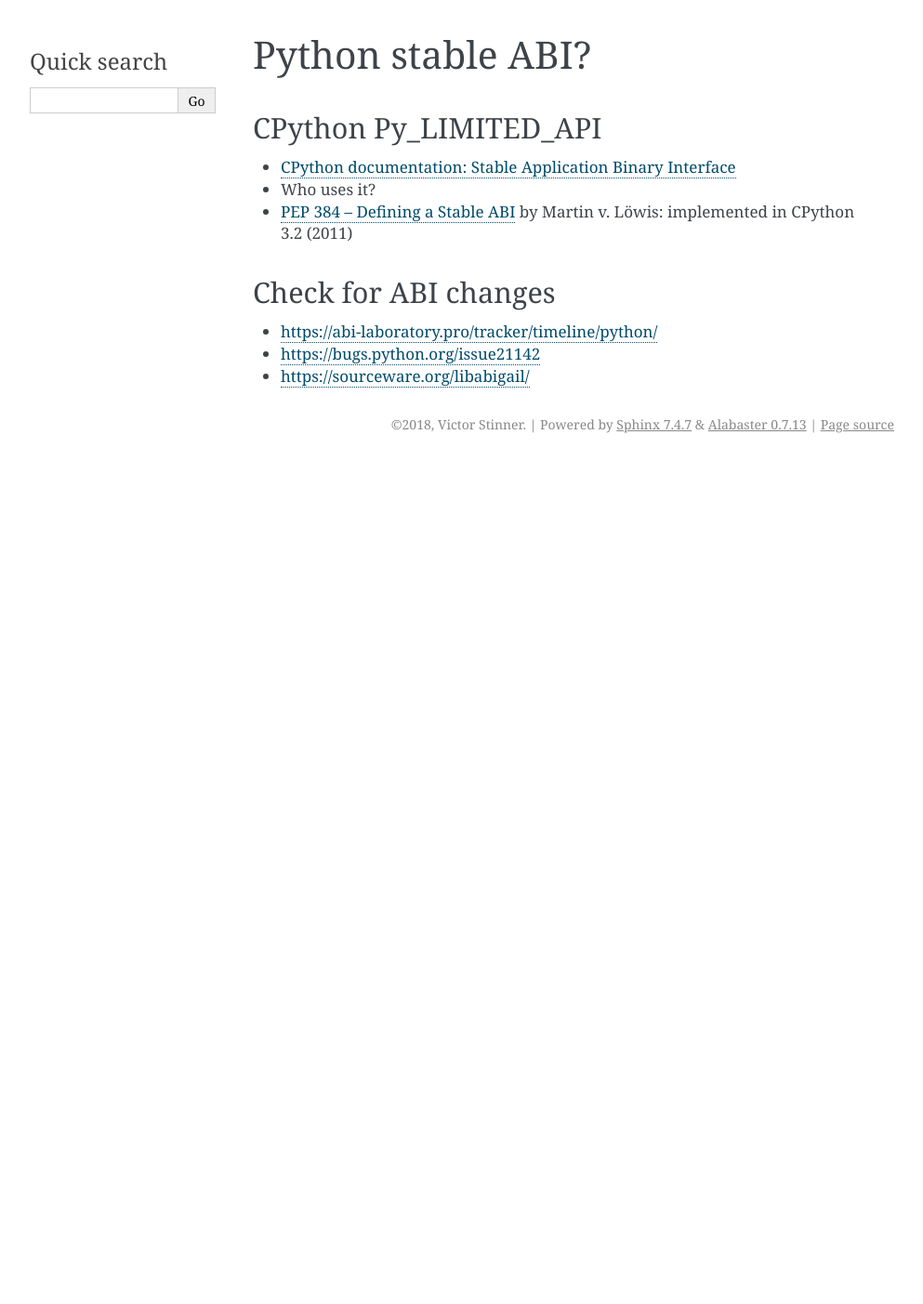
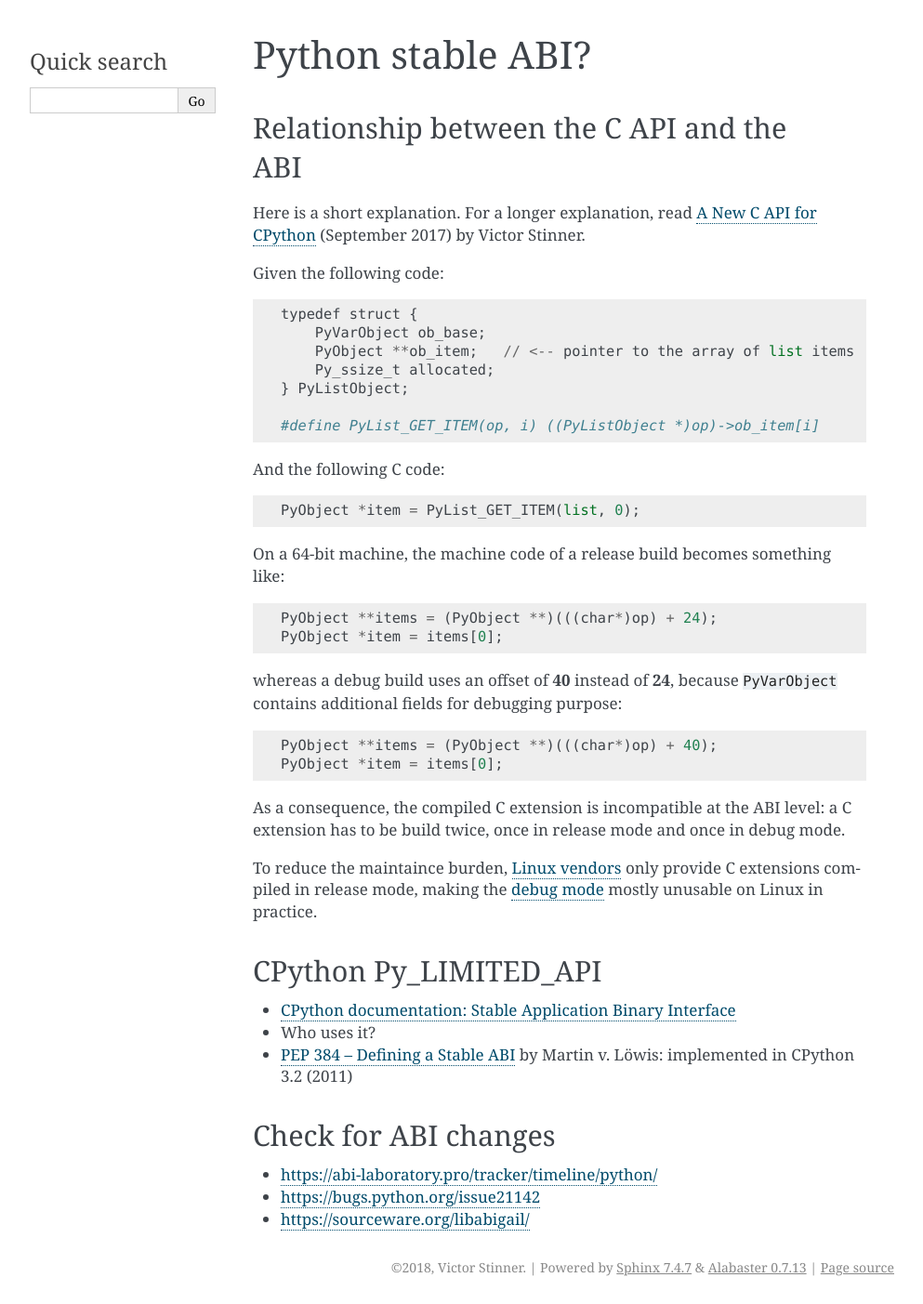
Before and after one commit to pythoncapi/pythoncapi, a Sphinx documentation site: the page built from doc/stable_abi.rst, in a window 1280 px wide. Shown: the whole page at 93% size, without its empty margins (148-1141 px from the left). Built offline with Sphinx 7.4.7, drawn with Linux system fonts in a browser that asks for light colours; before the commit the page ends 900 px from its top, so only the background shows below that.

Commit message:
OS vendors

```diff
--- a/doc/runtimes.rst
+++ b/doc/runtimes.rst
@@ -36,6 +38,8 @@ Example of Python 3.7 code::
 
 The ``if (PyList_Check(op) && (newitem != NULL))`` belongs to the debug runtime
 and should be removed from the regular Python.
+
+.. _debug-build:
 
 Debug runtime: /usr/bin/python3-dbg
 -----------------------------------
--- a/doc/stable_abi.rst
+++ b/doc/stable_abi.rst
@@ -3,6 +3,47 @@
 ++++++++++++++++++
 Python stable ABI?
 ++++++++++++++++++
+
+Relationship between the C API and the ABI
+==========================================
+
+Here is a short explanation. For a longer explanation, read `A New C API for
+CPython <https://vstinner.github.io/new-python-c-api.html>`_ (September 2017)
+by Victor Stinner.
+
+Given the following code::
+
+    typedef struct {
+        PyVarObject ob_base;
+        PyObject **ob_item;   // <-- pointer to the array of list items
+        Py_ssize_t allocated;
+    } PyListObject;
+
+    #define PyList_GET_ITEM(op, i) ((PyListObject *)op)->ob_item[i]
+
+And the following C code::
+
+    PyObject *item = PyList_GET_ITEM(list, 0);
+
+On a 64-bit machine, the machine code of a release build becomes something
+like::
+
+    PyObject **items = (PyObject **)(((char*)op) + 24);
+    PyObject *item = items[0];
+
+whereas a debug build uses an offset of **40** instead of **24**, because
+``PyVarObject`` contains additional fields for debugging purpose::
+
+    PyObject **items = (PyObject **)(((char*)op) + 40);
+    PyObject *item = items[0];
+
+As a consequence, the compiled C extension is incompatible at the ABI level: a
+C extension has to be build twice, once in release mode and once in debug mode.
+
+To reduce the maintaince burden, :ref:`Linux vendors <os-vendors>` only provide
+C extensions compiled in release mode, making the :ref:`debug mode
+<debug-build>` mostly unusable on Linux in practice.
+
 
 CPython Py_LIMITED_API
 ======================
```
Also changed, not shown: other parts of doc/runtimes.rst (+2 -0 lines), doc/index.rst (+19 -6 lines), doc/os_vendors.rst (added, +33 -0 lines).
